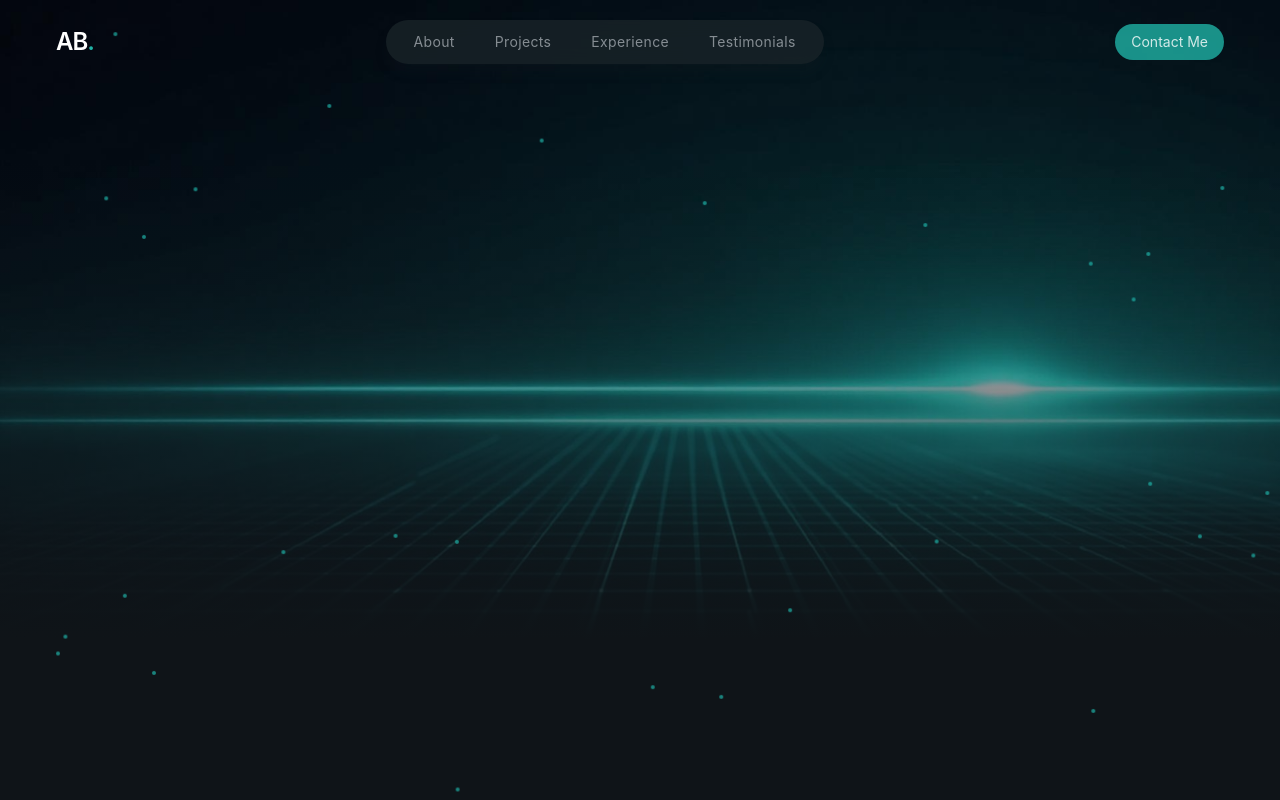
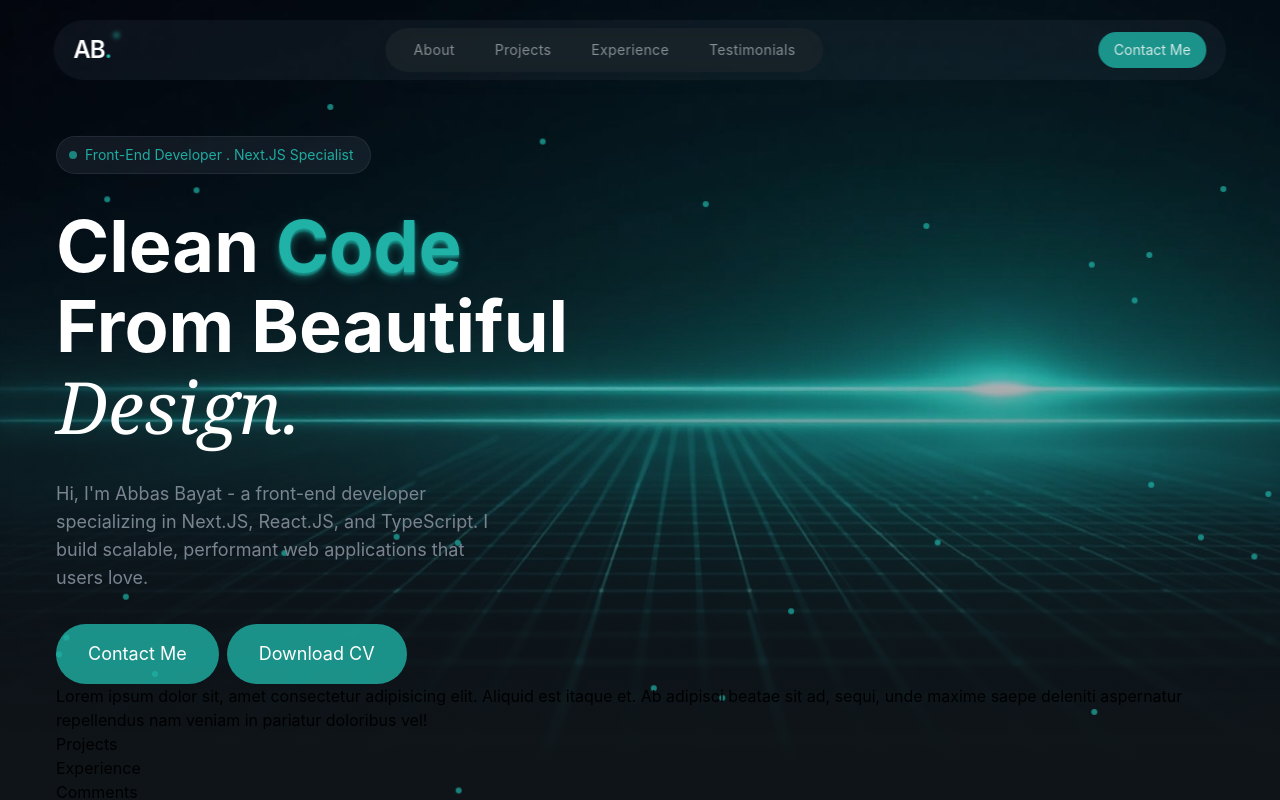
Before and after one commit to abbasbayat0/portfolio, a React (Vite) app: page / in a window 1280 px wide. Built offline with nearby package versions, Linux system fonts and the light colour scheme.

Commit message:
hero texts & some extras

```diff
--- a/package.json
+++ b/package.json
@@ -11,10 +11,12 @@
   },
   "dependencies": {
     "@tailwindcss/vite": "^4.3.0",
+    "clsx": "^2.1.1",
     "lucide-react": "^1.17.0",
     "motion": "^12.40.0",
     "react": "^19.2.6",
     "react-dom": "^19.2.6",
+    "tailwind-merge": "^3.6.0",
     "tailwindcss": "^4.3.0"
   },
   "devDependencies": {
--- a/src/App.tsx
+++ b/src/App.tsx
@@ -1,5 +1,5 @@
-import Background from "./components/shared/Background";
-import Navbar from "./components/shared/Navbar";
+import Background from "./components/shared/Hero/Background";
+import Navbar from "./components/shared/Nav/Navbar";
 import About from "./page/home/About";
 import Comments from "./page/home/Comments";
 import Contact from "./page/home/Contact";
@@ -9,12 +9,15 @@ import Projects from "./page/home/Projects";
 
 const App = () => {
   return (
-    <div className="relative min-h-screen w-screen overflow-hidden bg-[#0f1418]">
+    <div
+      id="main"
+      className="relative min-h-screen w-screen overflow-x-hidden bg-[#0f1418]"
+    >
       <Background />
       <header className="w-screen max-w-350 overflow-x-hidden px-14 py-5">
         <Navbar />
       </header>
-      <main className="mt-32 w-screen max-w-350 overflow-x-hidden px-14 py-5">
+      <main className="absolute w-screen max-w-350 overflow-x-hidden px-14 py-5">
         <Hero />
         <About />
         <Projects />
--- a/src/components/shared/Background.tsx
+++ b/src/components/shared/Hero/Background.tsx
@@ -13,13 +13,13 @@ const Background = () => {
       </div>
 
       {/* background shadow */}
-      <div className="absolute min-h-screen min-w-screen bg-linear-to-b from-20% to-[#0f1418] to-80%"></div>
+      <div className="absolute min-h-[120%] min-w-screen bg-linear-to-b from-20% to-[#0f1418] to-80%"></div>
 
       {/* green dots */}
       <div className="absolute inset-0 overflow-hidden">
         {[...Array(30)].map(() => (
           <div
-            className="absolute h-1 w-1 rounded-full bg-[#20b2a6] opacity-70"
+            className="absolute h-1.5 w-1.5 rounded-full bg-[#20b2a6] opacity-70"
             style={{
               top: `${Math.random() * 100}%`,
               left: `${Math.random() * 100}%`,
--- a/src/components/shared/DesktopNavbar.tsx
+++ b/src/components/shared/Nav/DesktopNavbar.tsx
@@ -1,11 +1,10 @@
-import Button from "../ui/Button";
+import Button from "../../ui/Button";
 
 const DesktopNavbar = ({
   navLinks,
 }: {
   navLinks: { href: string; label: string }[];
 }) => {
-  console.log(navLinks);
   return (
     <>
       <section className="hidden gap-4 rounded-full border-[#1a2329]/90 bg-[#1a2329]/80 px-4 py-2 shadow-lg/20 shadow-[#1a2329] backdrop-blur-lg md:flex">
--- a/src/components/shared/MobileNavbar.tsx
+++ b/src/components/shared/Nav/MobileNavbar.tsx
@@ -1,7 +1,7 @@
 import { AnimatePresence, motion } from "motion/react";
 import { Menu, X } from "lucide-react";
 import { useState } from "react";
-import Button from "../ui/Button";
+import Button from "../../ui/Button";
 
 const MobileNavbar = ({
   navLinks,
@@ -21,7 +21,7 @@ const MobileNavbar = ({
               transition: { duration: 1 },
             }}
             exit={{ height: 0, opacity: 0, transition: { duration: 1 } }}
-            className="absolute top-10 w-full overflow-hidden rounded-md bg-gray-500/90 px-10 pt-1 pb-5 backdrop-blur-[2px] transition duration-300 md:hidden"
+            className="absolute top-10 w-full overflow-hidden rounded-xl bg-[#172026]/80 px-10 pt-1 pb-5 backdrop-blur-[10px] transition duration-300 md:hidden"
           >
             <div>
               {navLinks.map((link) => {
@@ -46,7 +46,7 @@ const MobileNavbar = ({
           setMobileNavStatus(!isMobileNavOpen);
         }}
       >
-        {isMobileNavOpen ? <X /> : <Menu />}
+        {isMobileNavOpen ? <X color="white" /> : <Menu color="white" />}
       </section>
     </>
   );
--- a/src/components/shared/Navbar.tsx
+++ b/src/components/shared/Nav/Navbar.tsx
@@ -1,4 +1,4 @@
-import Logo from "../ui/Logo";
+import Logo from "./Logo";
 import DesktopNavbar from "./DesktopNavbar";
 import MobileNavbar from "./MobileNavbar";
 
@@ -11,7 +11,7 @@ const navLinks = [
 
 const Navbar = () => {
   return (
-    <div className="sticky top-0 right-0 left-0 z-20 flex w-full items-center justify-between bg-transparent">
+    <div className="fixed left-1/2 -translate-x-1/2 z-20 flex w-11/12 items-center justify-between bg-gray-700/20 backdrop-blur-[2px] py-2 px-5 rounded-full">
       <Logo />
       <MobileNavbar navLinks={navLinks} />
       <DesktopNavbar navLinks={navLinks} />
--- a/src/components/ui/Button.tsx
+++ b/src/components/ui/Button.tsx
@@ -1,3 +1,10 @@
+import { clsx, type ClassValue } from "clsx";
+import { twMerge } from "tailwind-merge";
+
+function cn(...inputs: ClassValue[]) {
+  return twMerge(clsx(inputs));
+}
+
 const Button = ({
   className,
   size = "default",
@@ -5,14 +12,18 @@ const Button = ({
 }: {
   className?: string;
   size?: "sm" | "default" | "lg";
-  children: string;
+  children: React.ReactNode;
 }) => {
   const SIZE_MAP = {
     sm: "px-3 py-1",
     default: "px-4 py-2",
     lg: "px-6 py-3",
   };
-  const combinedClass = `${className} ${SIZE_MAP[size]} bg-[#20b2a6]/80 rounded-full text-sm font-inter text-white/80 cursor-pointer hover:bg-[#20b2a6] transition duration-300 hover:text-white`;
+  const combinedClass = cn(
+    SIZE_MAP[size],
+    "bg-[#20b2a6]/80 rounded-full text-sm font-inter text-white/80 cursor-pointer hover:bg-[#20b2a6] transition duration-300 hover:text-white",
+    className,
+  );
 
   return <button className={combinedClass}>{children}</button>;
 };
--- a/src/index.css
+++ b/src/index.css
@@ -20,3 +20,8 @@
     transform: translate(80px, -50px);
   }
 }
+
+.georgia {
+  font-family: Georgia, 'Times New Roman', Times, serif;
+  font-weight: 500;
+}
--- a/src/page/home/About.tsx
+++ b/src/page/home/About.tsx
@@ -1,5 +1,5 @@
 const About = () => {
-  return <div>About</div>;
+  return <div>Lorem ipsum dolor sit, amet consectetur adipisicing elit. Aliquid est itaque et. Ab adipisci beatae sit ad, sequi, unde maxime saepe deleniti aspernatur repellendus nam veniam in pariatur doloribus vel!</div>;
 };
 
 export default About;
--- a/src/page/home/Hero.tsx
+++ b/src/page/home/Hero.tsx
@@ -1,8 +1,44 @@
+import Button from "../../components/ui/Button";
+
 const Hero = () => {
   return (
-    <article>
-      <section>2</section>
-      <section>3</section>
+    <article className="z-10 flex mt-14">
+      {/* left side */}
+      <section className="max-w-1/2 min-w-1/2">
+        <div className="relative mt-5 inline-block rounded-full border border-gray-600/30 bg-gray-600/20 px-4 py-2 backdrop-blur-[2px]">
+          <div className="absolute top-3.5 left-3 h-2 w-2 animate-pulse rounded-full bg-[#1FABA0]"></div>
+          <p className="ml-3 font-sans text-sm text-[#1faba0]">
+            Front-End Developer . Next.JS Specialist
+          </p>
+        </div>
+        <div className="mt-8">
+          <p className="font-sans text-7xl leading-20 font-bold text-white">
+            Clean{" "}
+            <span className="text-[#20B2A6] text-shadow-lg/50 text-shadow-[#20b2a6]">
+              Code
+            </span>
+            <br /> From Beautiful <br />
+            <span className="georgia italic">Design.</span>
+          </p>
+        </div>
+        <div className="mt-8 w-9/12">
+          <p className="font-sans text-lg text-[#7a8491]">
+            Hi, I'm Abbas Bayat - a front-end developer specializing in Next.JS,
+            React.JS, and TypeScript. I build scalable, performant web
+            applications that users love.
+          </p>
+        </div>
+        <div className="mt-8 flex gap-2">
+          <Button className="px-8 py-4 text-lg text-white">Contact Me</Button>
+          <Button className="px-8 py-4 text-lg text-white">
+            <a href="#">Download CV</a>
+          </Button>
+        </div>
+        <div></div>
+      </section>
+
+      {/* right side */}
+      <section className="max-w-1/2 min-w-1/2"></section>
     </article>
   );
 };
```
Also changed, not shown: src/components/shared/Nav/Logo.tsx (renamed from src/components/ui/Logo.tsx), 1 other file (tests, documents, lock files or other folders).
